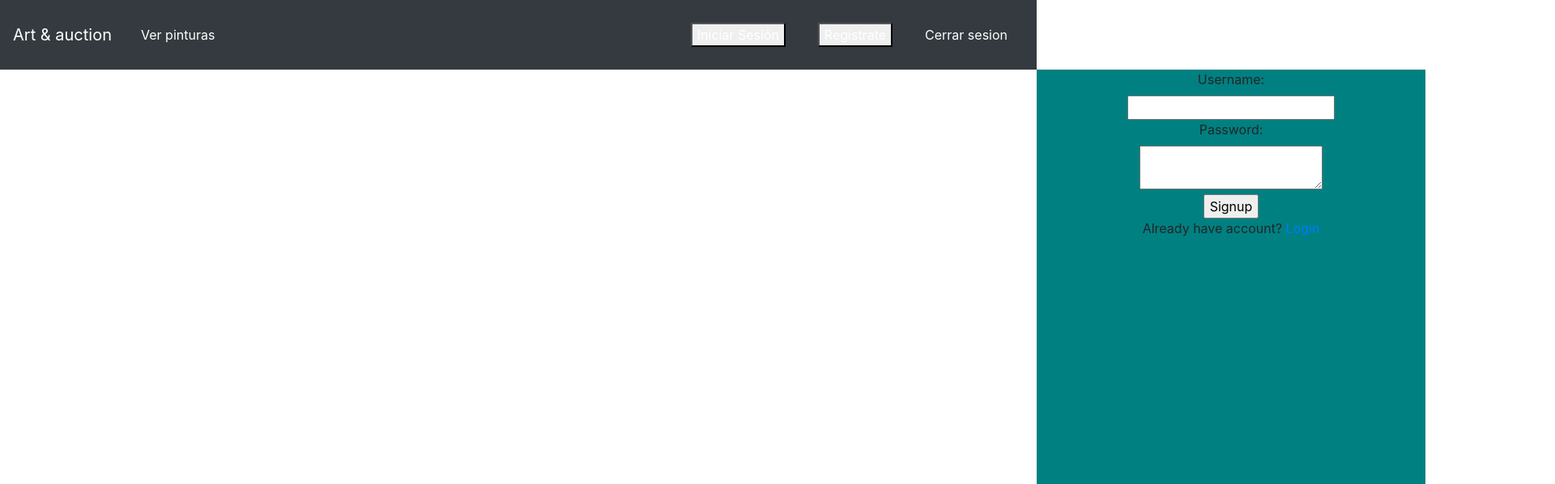
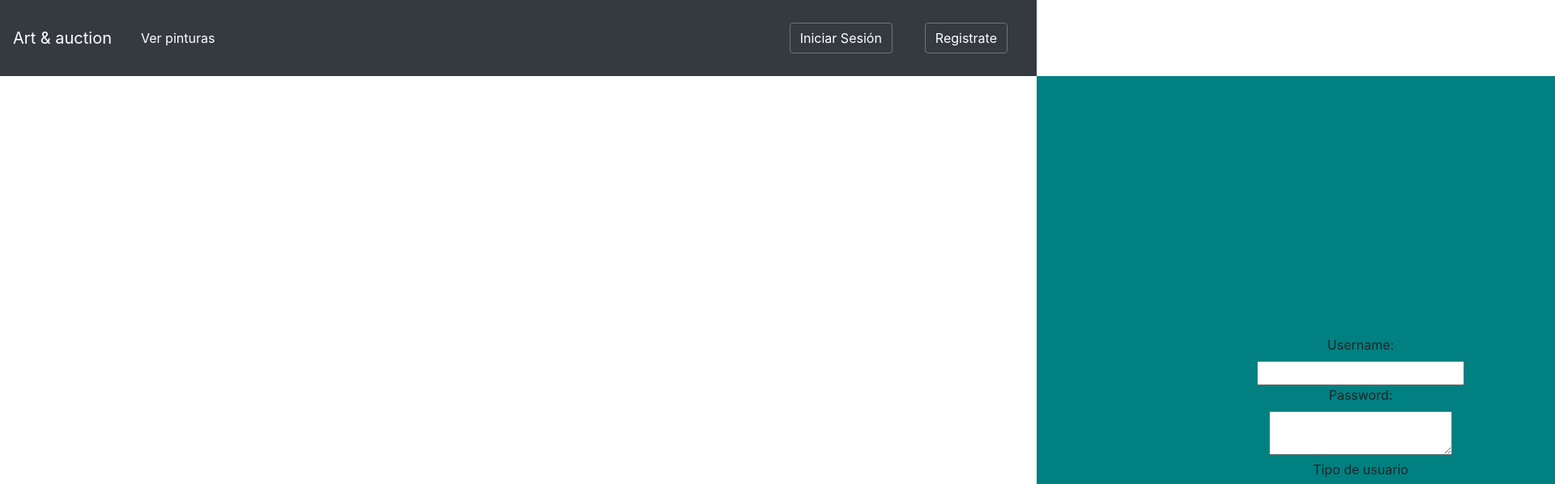
Before and after one commit to art-auction/proyecto-final, a React (Create React App) app in the folder client/: page / in a window 1280 px wide. Shown: the top 598 px of the page at 81% size, 1920 px wide, since content can reach past the window. Built offline with nearby package versions, Linux system fonts and the light colour scheme.

Commit message:
Nav bar solo con cerrar sesion

```diff
--- a/client/src/App.css
+++ b/client/src/App.css
@@ -44,7 +44,7 @@ element.style {
 
 .Login {
   height: 100%;
-  width: 30rem;
+  width: 50rem;
   background: teal;
   position: absolute;
   right: 0;
@@ -56,12 +56,12 @@ element.style {
 }
 
 .Login.hide {
-  right: -30rem;
+  right: -50rem;
 }
 
 .Signup {
   height: 100%;
-  width: 30rem;
+  width: 50rem;
   background: teal;
   position: absolute;
   right: 0;
@@ -73,7 +73,7 @@ element.style {
 }
 
 .Signup.hide {
-  right: -30rem;
+  right: -50rem;
 }
 .artists-obras{
   display: flex;
@@ -91,3 +91,9 @@ element.style {
   margin-top: 50%
 
 }
+.login-form{
+  margin-top: 40%;
+}
+.form-signup{
+  margin-top:40%;
+}
--- a/client/src/App.js
+++ b/client/src/App.js
@@ -1,5 +1,5 @@
 import React, { Component } from 'react';
-
+import authService from './components/auth/auth-service';
 import './App.css';
 import Signup from './components/auth/Signup';
 import Login from './components/auth/Login';
@@ -13,6 +13,7 @@ class App extends Component {
   constructor(props){
     super(props)
     this.state = { loggedInUser: null, showLogin: false, showSignup:false};
+    this.service = new authService()
   }
 
   getTheUser= (userObj) => {
@@ -22,21 +23,41 @@ class App extends Component {
   }
 
   toggleLogin = () => {
+    if(this.state.showSignup) this.setState({showSignup: !this.state.showSignup})
     this.setState({showLogin: !this.state.showLogin})
+    this.ceckLoggedin()
   }
 
   toggleSignup = () => {
     console.log("entra")
+    if(this.state.showLogin) this.setState({showLogin: !this.state.showLogin})
     this.setState({showSignup: !this.state.showSignup})
   }
+
+  ceckLoggedin = () => {
+    this.service.loggedin()
+      .then(e=>{
+        console.log(e)
+        if(e) this.setState({ ...this.state, loggedInUser:true})
+      })
+
+  }
+
+  logoutUser = () => {
+    this.service.logout()
+        .then(() => {
+            this.setState({ loggedInUser: false });
+           // this.props.setUser(null);
+        })
+}
 
 
   render() {
     return (
       <div className="App">
-      <Navbar toggleLogin={this.toggleLogin} toggleSignup={this.toggleSignup}/>
+      <Navbar toggleLogin={this.toggleLogin} toggleSignup={this.toggleSignup} logoutUser={this.logoutUser} loggedInUser={this.state.loggedInUser}/>
       <Login show={this.state.showLogin} toggleLogin={this.toggleLogin}/>
-      <Signup show={this.state.showSignup} />
+      <Signup show={this.state.showSignup} toggleSignup={this.toggleSignup} />
 
 
 
--- a/client/src/components/Home.js
+++ b/client/src/components/Home.js
@@ -1,5 +1,5 @@
 import React from "react"
-import { Link } from 'react-router-dom'
+
 
 
 
--- a/client/src/components/Navbar.js
+++ b/client/src/components/Navbar.js
@@ -3,6 +3,8 @@ import { Link } from 'react-router-dom';
 import authService from '../components/auth/auth-service';
 import Navbar from 'react-bootstrap/Navbar'
 import Nav from 'react-bootstrap/Nav'
+import Button from 'react-bootstrap/Button'
+
 
 
 
@@ -15,7 +17,10 @@ class NavbarComponent extends Component {
         this.state = { loggedInUser: null }
 
         this.service = new authService()
+
     }
+
+
 
 
     componentWillReceiveProps(nextProps) {
@@ -23,58 +28,82 @@ class NavbarComponent extends Component {
     }
 
 
-    logoutUser = () => {
-        this.service.logout()
-            .then(() => {
-                this.setState({ loggedInUser: null });
-                this.props.setUser(null);
-            })
-    }
+
 
     render() {
 
-       // if (this.state.loggedInUser) {
+        if (this.props.loggedInUser) {
 
             return (
 
                 <Navbar collapseOnSelect expand="lg" bg="dark" variant="dark">
 
                 <Navbar.Brand >Art & auction</Navbar.Brand>
-                <Navbar.Toggle aria-controls="responsive-navbar-nav" />
-                <Navbar.Collapse id="responsive-navbar-nav">
+
 
                   <Nav className="mr-auto">
 
-                    <Link className="link-nav" to='/' href="#features">Ver pinturas</Link>
+                    <Link className="link-nav" to='/obras' href="#features">Ver pinturas</Link>
 
                   </Nav>
 
+
                   <Nav>
-                    <button className="link-nav" onClick={this.props.toggleLogin}>Iniciar Sesión</button>
-                  {/* <Link className="link-nav" to='/login' href="#pricing">Iniciar sesion</Link>      */}
+                  <Button className="link-nav" onClick={this.props.logoutUser} variant="outline-secondary">Cerrar sesion</Button>
 
                   </Nav>
 
-                  <Nav>
-                  <button className="link-nav" onClick={this.props.toggleSignup}>Registrate</button>
-            {/*<Link className="link-nav" to="/signup">Registrate</Link> */}
-
-                  </Nav>
-                  <Nav>
-                    <Link className="link-nav" to="/">Cerrar sesion</Link>
-
-                  </Nav>
-                </Navbar.Collapse>
 
               </Navbar>
 
 
             )
 
+            }else{
+
+              return(
+
+                <Navbar collapseOnSelect expand="lg" bg="dark" variant="dark">
+
+                <Navbar.Brand >Art & auction</Navbar.Brand>
+
+
+                  <Nav className="mr-auto">
+
+                    <Link className="link-nav" to='/obras' href="#features">Ver pinturas</Link>
+
+                  </Nav>
+
+                  <Nav>
+                  <Button className="link-nav" onClick ={this.props.toggleLogin}  variant="outline-secondary">Iniciar Sesión</Button>
+
+
+
+                  </Nav>
+
+                  <Nav>
+                  <Button className="link-nav" onClick={this.props.toggleSignup} variant="outline-secondary">Registrate</Button>
+
+                          {/*<Link className="link-nav" to="/signup">Registrate</Link> */}
+
+                  </Nav>
+                  <Nav>
+                  {/*<Button className="link-nav" onClick={this.logoutUser} variant="outline-secondary">Cerrar sesion</Button>
+              {/*<Link className="link-nav" to="/"></Link> */}
+
+                  </Nav>
+
+
+              </Navbar>
+
+
+
+
+              )
             }
 
         }
-
+      }
 
 
 
--- a/client/src/components/auth/Login.js
+++ b/client/src/components/auth/Login.js
@@ -56,12 +56,18 @@ class Login extends Component {
 
       <div className={classes}>
 
-        <div>
+        <div className="login-form">
           <form onSubmit={this.handleFormSubmit}>
             <label>Username:</label><br></br>
             <input type="text" name="username" value={this.state.username} onChange={ e => this.handleChange(e)}/><br></br>
             <label>Password:</label><br></br>
             <textarea name="password" value={this.state.password} onChange={ e => this.handleChange(e)} /><br></br>
+            <label for="rol">Tipo de usuario</label><br></br>
+                <select name="role" id="">
+                  <option value="Usuario">User</option>
+                  <option value="Artist">Artist</option>
+
+                </select><br></br>
 
             <input type="submit" value="Login" /><br></br>
           </form>
--- a/client/src/components/auth/Signup.js
+++ b/client/src/components/auth/Signup.js
@@ -24,8 +24,11 @@ class Signup extends Component {
             username: "",
             password: "",
             Redirect: true,
+        },() => {
+          this.props.toggleSignup();
+
         });
-        //  this.props.getUser(response)
+
     })
     .catch( error => console.log(error.response) )
   }
@@ -40,19 +43,26 @@ class Signup extends Component {
 
     let classes = 'Signup ';
     classes += this.props.show ? 'show' : 'hide'
-    console.log(this.props.show)
+
 
     return(
 
 
 
       <div className={classes}>
+      <div className="form-signup">
         <form onSubmit={this.handleFormSubmit}>
           <label>Username:</label><br></br>
           <input type="text" name="username" value={this.state.username} onChange={ e => this.handleChange(e)}/><br></br>
 
           <label>Password:</label><br></br>
           <textarea name="password" value={this.state.password} onChange={ e => this.handleChange(e)} /><br></br>
+          <label for="rol">Tipo de usuario</label><br></br>
+                <select name="role" id="">
+                  <option value="Usuario">User</option>
+                  <option value="Artist">Artist</option>
+
+                </select><br></br>
 
           <input type="submit" value="Signup" />
         </form>
@@ -62,7 +72,7 @@ class Signup extends Component {
         </p>
 
       </div>
-
+      </div>
     )
   }
 
--- a/client/src/components/auth/auth-service.js
+++ b/client/src/components/auth/auth-service.js
@@ -20,7 +20,10 @@ class AuthService {
         return this.service.post('/logout', {})
             .then(response => response.data)
     }
-
+    loggedin = () => {
+      return this.service.get('/loggedin', {})
+          .then(response => response.data)
+  }
 
 
 
```
Also changed, not shown: 1 other file (tests, documents, lock files or other folders).
